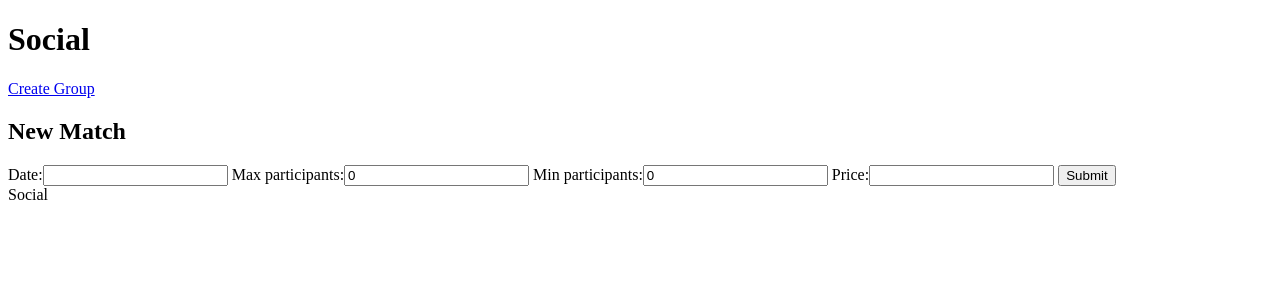
After one commit to asiviero/rolabola, a Django app: page /group/1/match in a window 1280 px wide. The commit adds this page. Shown: the top 300 px of the page. Run offline with Django 3.2, Linux system fonts and the light colour scheme; the visitor is signed in with stand-in values (Sample User, id 1); data that the repository does not hold is empty.

Commit message:
Added match creation workflow and test to see schedule

```diff
--- a/rolabola/models.py
+++ b/rolabola/models.py
@@ -197,6 +197,11 @@ class Match(models.Model):
 
 post_save.connect(match_post_save, sender=Match)
 
+class MatchForm(ModelForm):
+    class Meta:
+        model = Match
+        fields = ["date","max_participants","min_participants","price"]
+
 class MatchInvitation(models.Model):
     CONFIRMED = "confirmed"
     NOT_CONFIRMED = "not_confirmed"
--- a/rolabola/templates/group.html
+++ b/rolabola/templates/group.html
@@ -2,7 +2,10 @@
 {% block side_pane_block %}
   <h2>{{ group.name }}</h2>
   {% if not user_in_group %}
-  <a href="{% url 'group-join' group.id %}">Join</a>
+    <a href="{% url 'group-join' group.id %}">Join</a>
+  {% endif %}
+  {% if is_admin %}
+    <a href="{% url 'group-match-create' group.id %}">New Match</a>
   {% endif %}
   <div id="member-pending-list">
     <ul>
--- /dev/null
+++ b/rolabola/templates/group_match_create.html
@@ -0,0 +1,10 @@
+{% extends "home.html" %}
+
+{% block main_content_block %}
+  <h2>New Match</h2>
+  <form id="form-group-match-creation" method="post">
+    {% csrf_token %}
+    {{ group_match_create_form }}
+    <input type="submit" />
+  </form>
+{% endblock %}
--- a/rolabola/templates/home.html
+++ b/rolabola/templates/home.html
@@ -16,5 +16,13 @@
 {% endblock %}
 {% block main_content_block %}
   <h2>Hi, {{ user.first_name }} ({{ user.player.nickname }})</h2>
+  <div id="schedule-box">
+    {% for match_invitation in user.player.match_set.all %}
+      <div class="match-invitation">
+        <button>Yes</button>
+        <button>No</button>
+      </div>
+    {% endfor %}
+  </div>
   <a href="logout/?next=/">Logout</a>
 {% endblock %}
--- a/rolabola/views.py
+++ b/rolabola/views.py
@@ -73,21 +73,23 @@ def search(request):
     })
 
 @login_required
-def group(request,id):
-    group = get_object_or_404(Group, pk=id)
+def group(request,group):
+    group = get_object_or_404(Group, pk=group)
+
     user_in_group = group.member_list.filter(pk=request.user.player.id).count() != 0 or \
         group.member_pending_list.count() != 0
-
+    is_admin = request.user.player in group.member_list.filter(membership__role=Membership.GROUP_ADMIN)
     #group.member_pending_list.all()
     return render(request, "group.html", {
         "group":group,
         "user_in_group":user_in_group,
-        "request_list":group.member_pending_list.all()
+        "request_list":group.member_pending_list.all(),
+        "is_admin":is_admin
     })
 
 @login_required
-def group_join(request,id):
-    group = get_object_or_404(Group, pk=id)
+def group_join(request,group):
+    group = get_object_or_404(Group, pk=group)
     request.user.player.join_group(group)
     return redirect(reverse("Group",args=(group.id,)))
 
@@ -103,10 +105,36 @@ def group_create(request):
     if request.method == 'POST':
         group_form = GroupForm(request.POST)
         if group_form.is_valid():
-            print(request.user.player)
             group = group_form.save(commit = False)
             group = request.user.player.create_group(name=group.name,public=group.public)
             return redirect(reverse("Group", args=(group.id,)))
     return render(request, "group_create.html", {
         "group_form":GroupForm
     })
+
+@login_required
+def group_match_create(request,group):
+    if request.method == 'POST':
+        group_match_create_form = MatchForm(request.POST)
+        if group_match_create_form.is_valid():
+            print(group_match_create_form.is_valid())
+            match = request.user.player.schedule_match(
+                group=get_object_or_404(Group,pk=group),
+                date=group_match_create_form.cleaned_data["date"],
+                max_participants=group_match_create_form.cleaned_data["max_participants"],
+                min_participants=group_match_create_form.cleaned_data["min_participants"],
+                price=group_match_create_form.cleaned_data["price"],
+            )
+            return redirect(reverse("group-match", args=(match.group.id,match.id,)))
+    return render(request, "group_match_create.html", {
+        "group_match_create_form":MatchForm,
+    })
+
+@login_required
+def group_match(request,group,match):
+    group=get_object_or_404(Group,pk=group)
+    match=get_object_or_404(Match,pk=match)
+    return render(request, "group_match.html", {
+        "group":group,
+        "match": match
+    })
--- a/social/urls.py
+++ b/social/urls.py
@@ -18,4 +18,7 @@ urlpatterns = [
     url(r'^group/create$', views.group_create, name="group-create"),
     url(r'^group/(\d+)/join$', views.group_join, name="group-join"),
     url(r'^group/(\d+)/accept/(\d+)$', views.group_accept_request, name="group-accept-request"),
+    url(r'^group/(\d+)/match$', views.group_match_create, name="group-match-create"),
+    url(r'^group/(\d+)/match/(\d+)/$', views.group_match, name="group-match"),
+
 ]
```
Also changed, not shown: functional_tests/tests.py (+7 -7 lines), rolabola/templates/group_match.html (added, +8 -0 lines), rolabola/tests.py (+13 -0 lines).
